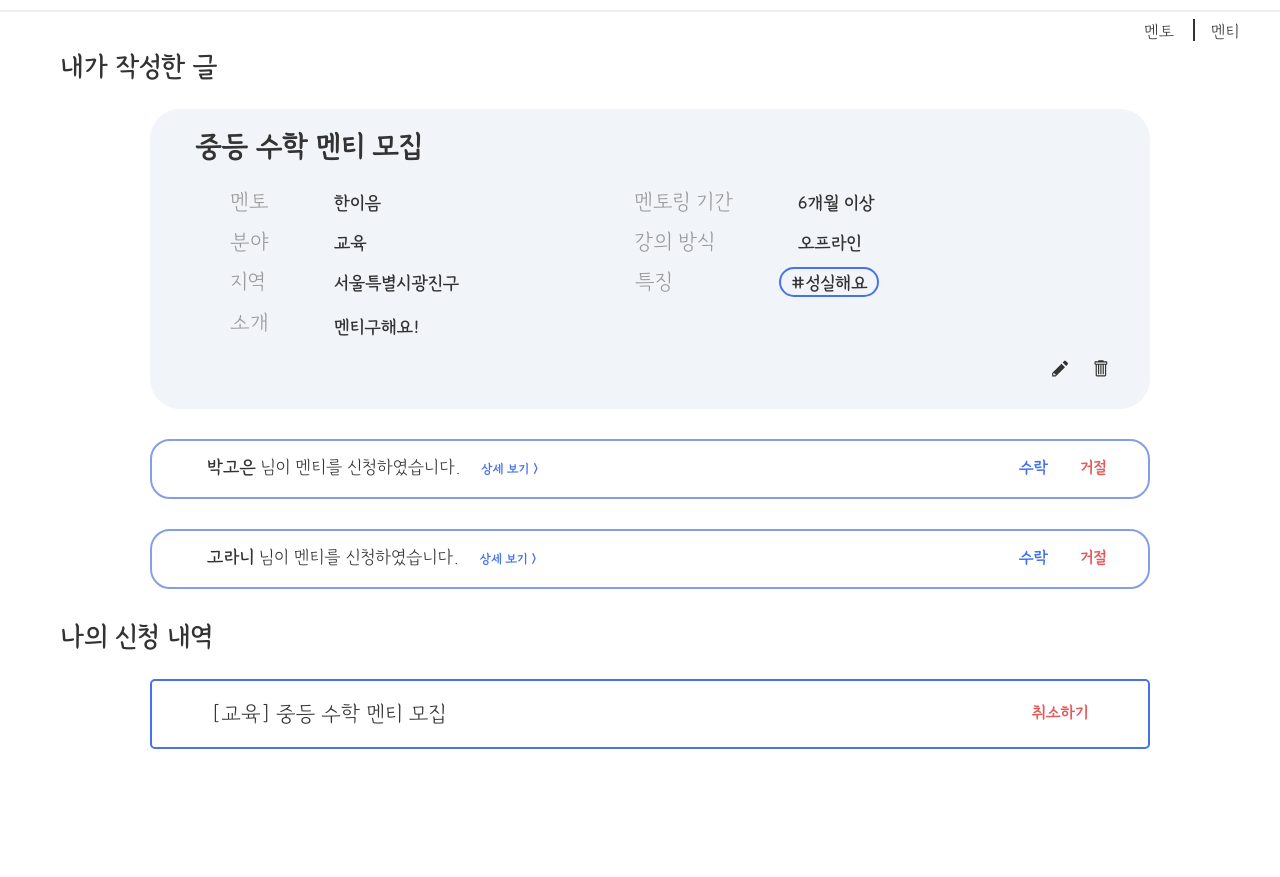
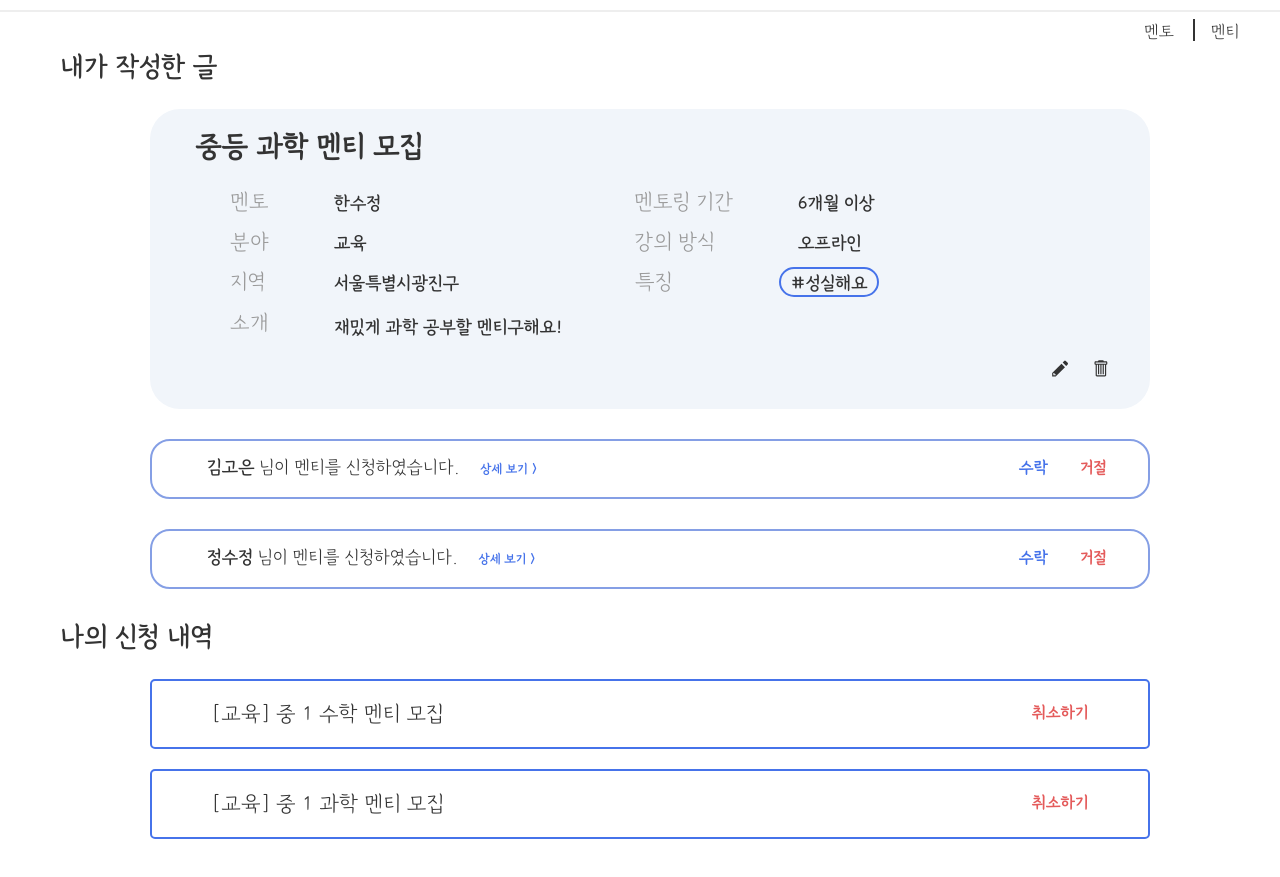
Before and after one commit to Eduwith/eduf, a React (Create React App) app: page /mymentoapply in a window 1280 px wide. Shown: the part 227-1104 px from the top of the page. Built offline with nearby package versions, Linux system fonts and the light colour scheme; a web font is replaced by a local one.

Commit message:
code css update

```diff
--- a/public/dummyMData.json
+++ b/public/dummyMData.json
@@ -4,28 +4,28 @@
       "m_no": 1,
       "role": "O",
       "title": "중 1 수학 멘티 모집",
-      "name": "한바다",
+      "name": "최수정",
       "field": "교육",
-      "region": "서울특별시 동대문구",
+      "region": "서울특별시광진구",
       "r_period": "7",
       "m_period": 3,
       "way": "OFF",
       "keyword": "친절해요",
-      "info": "안녕하세요! 기러기 토마토 스위스 별똥별 인도인 우영우 역삼역 기러기 토마토 스위스 별똥별 인도인 우영우 역삼역",
+      "info": "안녕하세요! 중1 수학 재밌게 공부할 멘티 구합니다.",
       "email": "12233@naver.com"
     },
     {
-      "m_no": 1,
+      "m_no": 2,
       "role": "O",
-      "title": "중 1 수학 멘티 모집",
-      "name": "한바다",
+      "title": "중 1 과학 멘티 모집",
+      "name": "최연준",
       "field": "교육",
-      "region": "서울특별시 동대문구",
+      "region": "서울특별시광진구",
       "r_period": "7",
       "m_period": 3,
       "way": "OFF",
       "keyword": "친절해요",
-      "info": "안녕하세요! 기러기 토마토 스위스 별똥별 인도인 우영우 역삼역 기러기 토마토 스위스 별똥별 인도인 우영우 역삼역",
+      "info": "함께 과학 공부할 멘티를 구합니다.",
       "email": "12233@naver.com"
     }
   ]
--- a/public/dummyMtData.json
+++ b/public/dummyMtData.json
@@ -3,27 +3,27 @@
     {
       "m_no": 1,
       "role": "O",
-      "title": "중 1 수학 멘티 모집",
-      "name": "최연준",
+      "title": "중등 수학 멘토 모집",
+      "name": "최수정",
       "field": "교육",
       "region": "서울특별시광진구",
       "r_period": "7",
       "m_period": 3,
       "way": "OFF",
       "keyword": "친절해요",
-      "info": "안녕하세요! 기러기 토마토 스위스 별똥별 인도인 우영우 역삼역 기러기 토마토 스위스 별똥별 인도인 우영우 역삼역",
+      "info": "2학기동안 수학 공부할 멘토 구해요",
       "email": "12233@naver.com",
       "mentoringApply": [
         {
           "apply_no": 1,
-          "email": "goeun@naver.com",
-          "name": "박고은",
+          "email": "sujeong@naver.com",
+          "name": "김수정",
           "age": 22,
           "m_no": 1
         },
         {
           "apply_no": 2,
-          "email": "goeun123@naver.com",
+          "email": "gorani123@naver.com",
           "name": "고라니",
           "age": 14,
           "m_no": 1
@@ -33,7 +33,7 @@
     {
       "m_no": 2,
       "role": "O",
-      "title": "중 1 수학 멘티 모집",
+      "title": "중 1 수학 멘토 모집",
       "name": "최연준",
       "field": "교육",
       "region": "서울특별시광진구",
@@ -41,13 +41,13 @@
       "m_period": 3,
       "way": "OFF",
       "keyword": "친절해요",
-      "info": "안녕하세요! 기러기 토마토 스위스 별똥별 인도인 우영우 역삼역 기러기 토마토 스위스 별똥별 인도인 우영우 역삼역",
+      "info": "안녕하세요! 함께 수학 공부할 멘토를 구합니다.",
       "email": "12233@naver.com",
       "mentoringApply": [
         {
           "apply_no": 1,
           "email": "goeun@naver.com",
-          "name": "박고은",
+          "name": "이우연",
           "age": 22,
           "m_no": 1
         },
@@ -67,28 +67,28 @@
     {
       "m_no": 3,
       "role": "E",
-      "title": "중등 수학 멘티 모집",
-      "name": "한이음",
+      "title": "중등 과학 멘티 모집",
+      "name": "한수정",
       "field": "교육",
       "region": "서울특별시광진구",
       "r_period": "7",
       "m_period": 6,
       "way": "OFF",
       "keyword": "성실해요",
-      "info": "멘티구해요!",
+      "info": "재밌게 과학 공부할 멘티구해요!",
       "email": "12233@naver.com",
       "mentoringApply": [
         {
           "apply_no": 4,
-          "email": "goeun@naver.com",
-          "name": "박고은",
+          "email": "gorani@naver.com",
+          "name": "김고은",
           "age": 22,
           "m_no": 1
         },
         {
           "apply_no": 9,
-          "email": "goeun123@naver.com",
-          "name": "고라니",
+          "email": "susu123@naver.com",
+          "name": "정수정",
           "age": 14,
           "m_no": 1
         }
--- a/src/components/mypage/MyMentoApply/MyApplyList.js
+++ b/src/components/mypage/MyMentoApply/MyApplyList.js
@@ -10,10 +10,10 @@ function MyApplyList() {
   const getApplyList = () => {
     try {
         //axios.get('http://localhost:8080/mypage/apply')
-        axios.get('/dummyMtData.json')
+        axios.get('/dummyMData.json')
         .then((res) => {
           //역할에 맞는 글 가져오기
-          setMyAList(res.data.mentor);
+          setMyAList(res.data.lists);
 
           console.log('myAList', myAList);
         })
--- a/src/components/mypage/MyMentoApply/MyApplyList.module.css
+++ b/src/components/mypage/MyMentoApply/MyApplyList.module.css
@@ -9,6 +9,7 @@
   line-height: 62px;
   padding-left: 60px;
   position: relative;
+  margin-bottom: 20px;
 }
 
 .applyCbtn {
```
